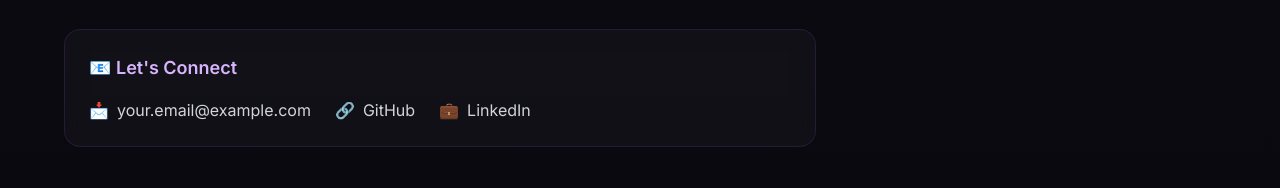
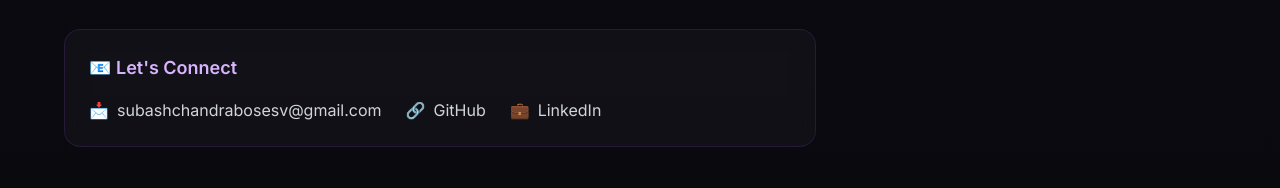
Before and after one commit to subashchandrabose-S/Personal-portfolio, a website: page public/index.html in a window 1280 px wide. Shown: the part 1808-1996 px from the top of the page. Drawn offline with nearby package versions, Linux system fonts and the light colour scheme.

Commit message:
Update portfolio code

```diff
--- a/public/index.html
+++ b/public/index.html
@@ -241,9 +241,9 @@
           <div class="info-card reveal">
             <h3 class="text-lg font-semibold text-purple-300 mb-4">📧 Let's Connect</h3>
             <div class="flex flex-wrap gap-6">
-              <a href="mailto:your.email@example.com"
+              <a href="mailto:subashchandrabosesv@gmail.com"
                 class="flex items-center gap-2 text-gray-300 hover:text-purple-400 transition">
-                <span>📩</span> your.email@example.com
+                <span>📩</span> subashchandrabosesv@gmail.com
               </a>
               <a href="https://github.com/subashchandrabose-S" target="_blank"
                 class="flex items-center gap-2 text-gray-300 hover:text-purple-400 transition">
@@ -679,7 +679,7 @@
 
       <!-- Quick Actions -->
       <div class="flex flex-wrap justify-center gap-4 mb-12 reveal">
-        <a href="mailto:your.email@example.com" class="btn-primary text-lg px-8 py-4">
+        <a href="mailto:subashchandrabosesv@gmail.com" class="btn-primary text-lg px-8 py-4">
           📧 Send Email
         </a>
         <a href="#" class="btn-secondary text-lg px-8 py-4">
```
